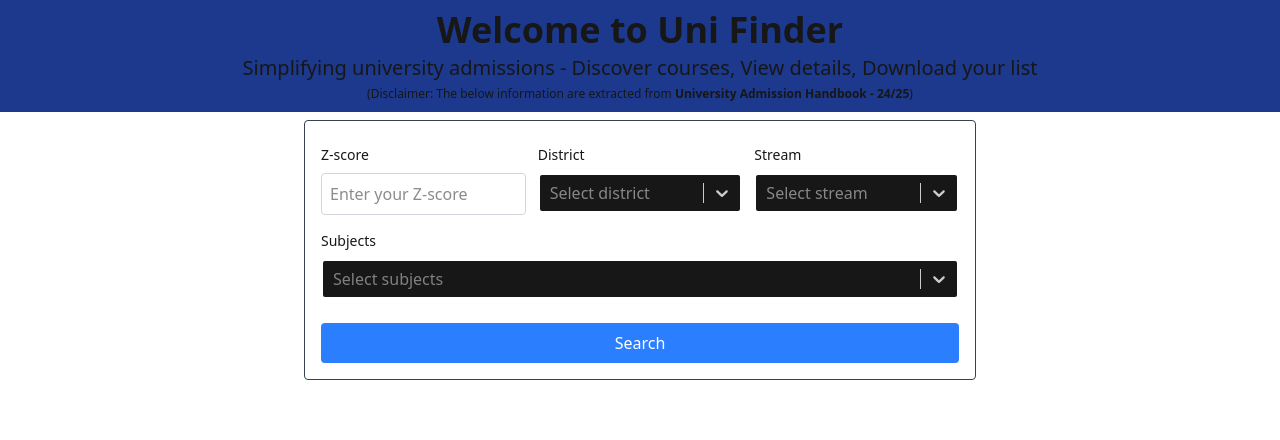
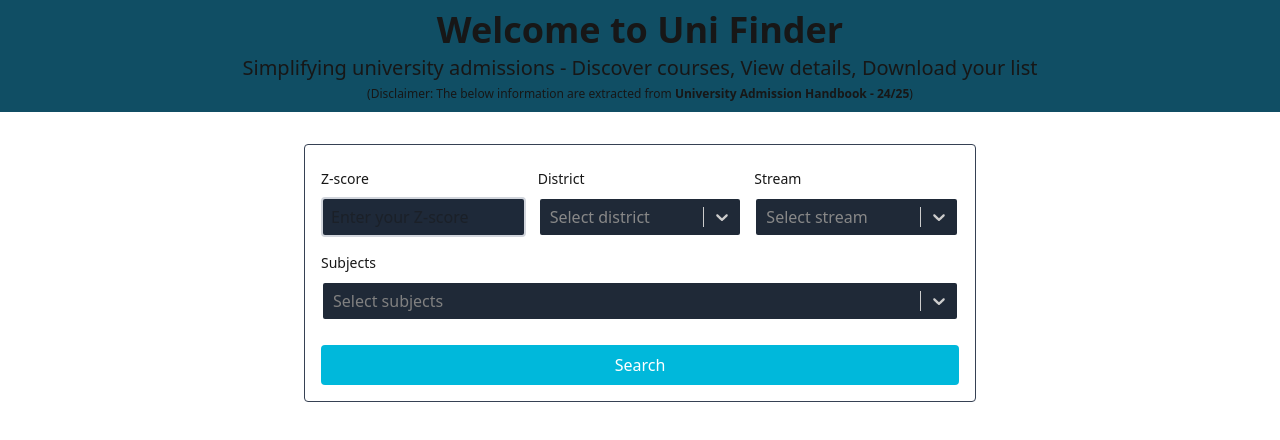
Before and after one commit to DharshiBalasubramaniyam/uni-finder, a Next.js app: page / in a window 1280 px wide. Shown: the top 440 px of the page. Built offline with nearby package versions, Linux system fonts and the light colour scheme.

Commit message:
Redirect to home in results page for invalid cases

```diff
--- a/src/app/components/common/Button.tsx
+++ b/src/app/components/common/Button.tsx
@@ -10,7 +10,7 @@ function Button({ type = "button", text, onclick, className, icon }: ButtonProps
    return (
       <button
          type={type}
-         className= {`flex gap-2 items-center justify-center px-4 py-2 bg-blue-500 text-white rounded hover:bg-blue-600 ${className} cursor-pointer`}
+         className= {`flex gap-2 items-center justify-center px-4 py-2 bg-cyan-600 text-white rounded hover:bg-cyan-700 ${className} cursor-pointer`}
          onClick={onclick}
       >
          {icon || ""}
--- a/src/app/components/common/CourseDetailsView.tsx
+++ b/src/app/components/common/MarkDownViewer.tsx
@@ -1,7 +1,7 @@
 import React, { useEffect, useState } from 'react';
 import ReactMarkdown from 'react-markdown';
 
-const CourseDetailView = ({ filePath }: { filePath: string }) => {
+const MarkDownViewer = ({ filePath }: { filePath: string }) => {
   const [eligibility, setEligibility] = useState('');
 
   console.log(eligibility)
@@ -20,10 +20,10 @@ const CourseDetailView = ({ filePath }: { filePath: string }) => {
   }, [filePath]);
 
   return (
-    <div className="prose prose-sm sm:prose max-w-none">
+    <div className="pcyan pcyan-sm sm:pcyan max-w-none">
       <ReactMarkdown>{eligibility}</ReactMarkdown>
     </div>
   );
 };
 
-export default CourseDetailView;
+export default MarkDownViewer;
--- a/src/app/components/common/header.tsx
+++ b/src/app/components/common/header.tsx
@@ -1,6 +1,6 @@
 function Header() {
    return (
-      <header className="flex flex-col items-center justify-center p-3 fixed top-0 left-0 h-32 md:h-28 w-full bg-blue-900">
+      <header className="flex flex-col items-center justify-center p-3 fixed top-0 left-0 h-32 md:h-28 w-full bg-cyan-900">
          <h1 className="text-xl md:text-4xl font-bold text-center">Welcome to Uni Finder</h1>
          <p className="text-sm md:text-xl text-center mt-1">Simplifying university admissions - Discover courses, View details, Download your list</p>
          <p className="text-xs mt-1 text-center">(Disclaimer: The below information are extracted from <strong>University Admission Handbook - 24/25</strong>)</p>
--- a/src/app/components/form/SelectInput.tsx
+++ b/src/app/components/form/SelectInput.tsx
@@ -41,18 +41,18 @@ function SelectInput({ isMultiple, id, options, value, onChange, placeholder, re
                }),
                control: (base, state) => ({
                   ...base,
-                  backgroundColor: '#171717', // background of the select box
+                  backgroundColor: state.isFocused ? '#083344' : '#1f2937', // background of the select box
                   color: '#f00',              // text color inside the box
-                  borderColor: state.isFocused ? '#fff' : '#fff',
+                  borderColor: state.isFocused ? '#06b6d4' : '#fff',
                   borderWidth: 2,
                   boxShadow: state.isFocused ? '0 0 0 1px #0000ff' : 'none',
                   '&:hover': {
-                     borderColor: '#999',
+                     borderColor: '#22d3ee',
                   },
                }),
                multiValue: (base) => ({
                   ...base,
-                  backgroundColor: '#0000ff',
+                  backgroundColor: '#0891b2',
                }),
                multiValueLabel: (base) => ({
                   ...base,
@@ -90,13 +90,13 @@ function SelectInput({ isMultiple, id, options, value, onChange, placeholder, re
             styles={{
                control: (base, state) => ({
                   ...base,
-                  backgroundColor: '#171717', // background of the select box
+                  backgroundColor: state.isFocused ? '#083344' : '#1f2937', // background of the select box
                   color: '#f00',              // text color inside the box
-                  borderColor: state.isFocused ? '#fff' : '#fff',
+                  borderColor: state.isFocused ? '#06b6d4' : '#fff',
                   borderWidth: 2,
                   boxShadow: state.isFocused ? '0 0 0 1px #0000ff' : 'none',
                   '&:hover': {
-                     borderColor: '#999',
+                     borderColor: '#22d3ee',
                   },
                }),
                singleValue: (base) => ({
@@ -108,7 +108,7 @@ function SelectInput({ isMultiple, id, options, value, onChange, placeholder, re
                   backgroundColor: state.isFocused
                      ? '#6c757d' // on hover
                      : state.isSelected
-                        ? '#0000ff' // selected option
+                        ? '#0891b2' // selected option
                         : '#171717',
                   color: '#fff',
                }),
--- a/src/app/components/form/TextInput.tsx
+++ b/src/app/components/form/TextInput.tsx
@@ -6,9 +6,10 @@ interface InputProps {
   placeholder: string;
   required?: boolean;
   ref?: React.Ref<HTMLInputElement>;
+  className?: string
 }
 
-function TextInput({ type = 'text', id, value, onChange, placeholder, required, ref }: InputProps) {
+function TextInput({ type = 'text', id, value, onChange, placeholder, required, ref, className }: InputProps) {
   return (
     <input
       type={type}
@@ -16,7 +17,7 @@ function TextInput({ type = 'text', id, value, onChange, placeholder, required,
       ref={ref}
       value={value}
       onChange={onChange}
-      className="w-full p-2 border border-gray-300 rounded outline-none hover:border-gray-500 transition-all"
+      className={`w-full p-2 border-2 border-gray-300 rounded outline-none hover:border-cyan-400 transition-all focus:border-cyan-500 focus:bg-cyan-950 ${className}`}
       placeholder={placeholder}
       required={required}
     />
--- a/src/app/page.tsx
+++ b/src/app/page.tsx
@@ -2,11 +2,11 @@
 import React from "react";
 import { useEffect, useState } from "react";
 import Papa from 'papaparse';
-import Header from "./components/common/header";
 import TextInput from "./components/form/TextInput";
 import SelectInput from "./components/form/SelectInput";
 import Label from "./components/form/Label";
 import { useRouter } from "next/navigation";
+import Header from "./components/common/Header";
 
 type OptionType = { value: string; label: string };
 
@@ -59,7 +59,7 @@ export default function Home() {
   return (
     <main className="flex min-h-screen flex-col">
       <Header />
-      <form className="p-4 w-full max-w-2xl mx-auto mt-30 rounded border border-gray-700" onSubmit={onSubmit}>
+      <form className="p-4 w-full max-w-2xl mx-auto mt-36 rounded border border-gray-700" onSubmit={onSubmit}>
         <div className="w-full flex flex-wrap gap-3 *:flex-1 *:min-w-[200px] *:mt-2">
           <div>
             <Label htmlFor="zscore" text="Z-score" />
@@ -69,6 +69,7 @@ export default function Home() {
               onChange={(e) => setZscore(e.target.value)}
               placeholder="Enter your Z-score"
               required={true}
+              className="bg-gray-800 h-10"
             />
           </div>
           <div>
@@ -111,7 +112,7 @@ export default function Home() {
         </div>
         <button
           type="submit"
-          className="w-full mt-6 bg-blue-500 text-white p-2 rounded hover:bg-blue-600"
+          className="w-full mt-6 bg-cyan-500 text-white p-2 rounded hover:bg-cyan-600"
         >
           Search
         </button>
--- a/src/app/results/InputDisplay.tsx
+++ b/src/app/results/InputDisplay.tsx
@@ -9,9 +9,9 @@ type InputDisplayProps = {
 
 function InputDisplay({value, key, onEdit}: InputDisplayProps) {
    return (
-      <div key={key} className="flex items-center pl-2 border-2 border-blue-500 rounded-sm w-fit text-sm">
+      <div key={key} className="flex items-center pl-2 border-2 border-cyan-500 rounded-sm w-fit text-sm">
          <span className="mr-2 capitalize">{value}</span>
-         <span className="w-px h-5 bg-blue-700"></span>
+         <span className="w-px h-5 bg-cyan-700"></span>
          <Button
             text=""
             icon={<FaEdit />}
```
Also changed, not shown: src/app/results/ResultsPage.tsx (+32 -19 lines).
